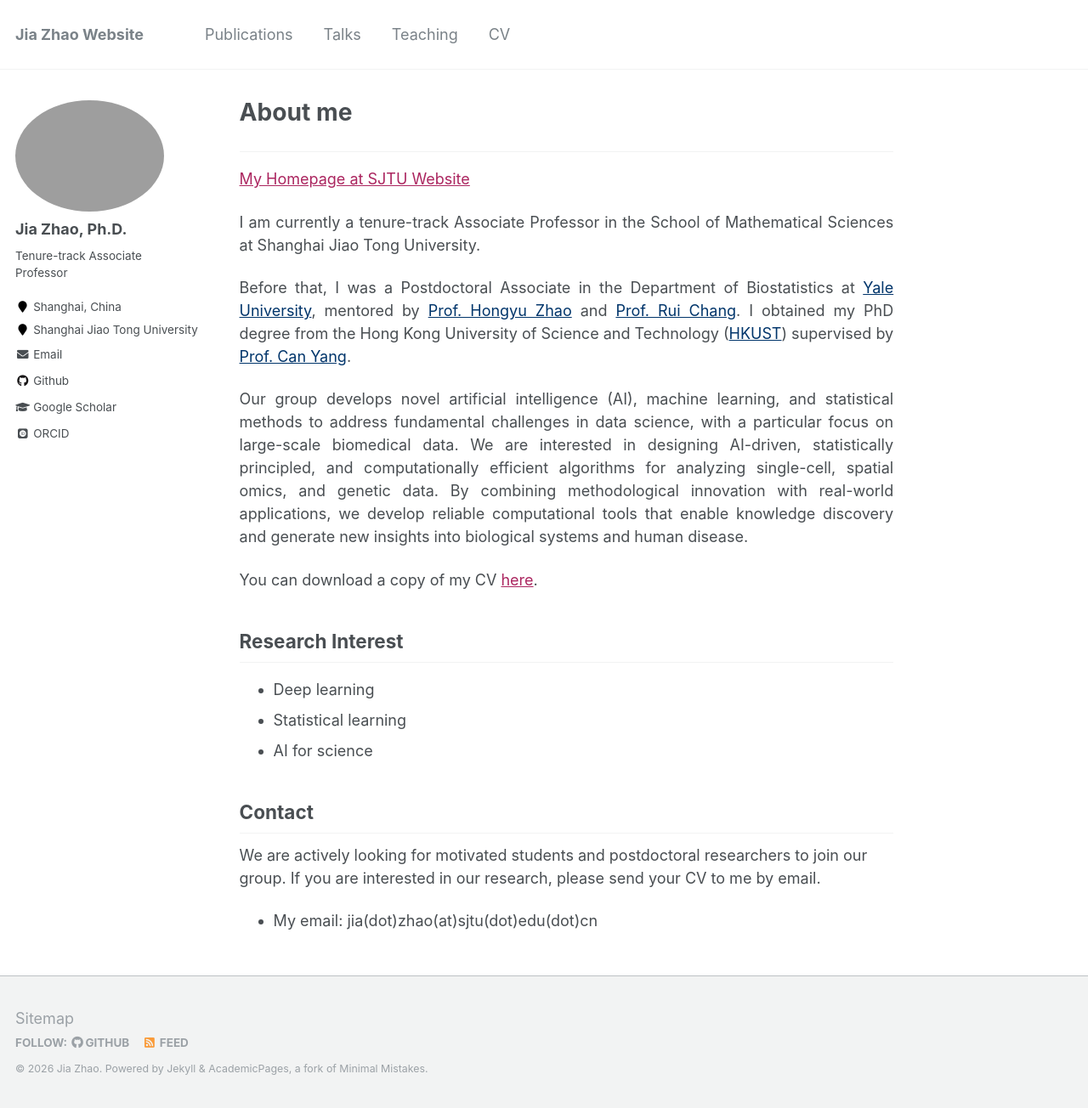
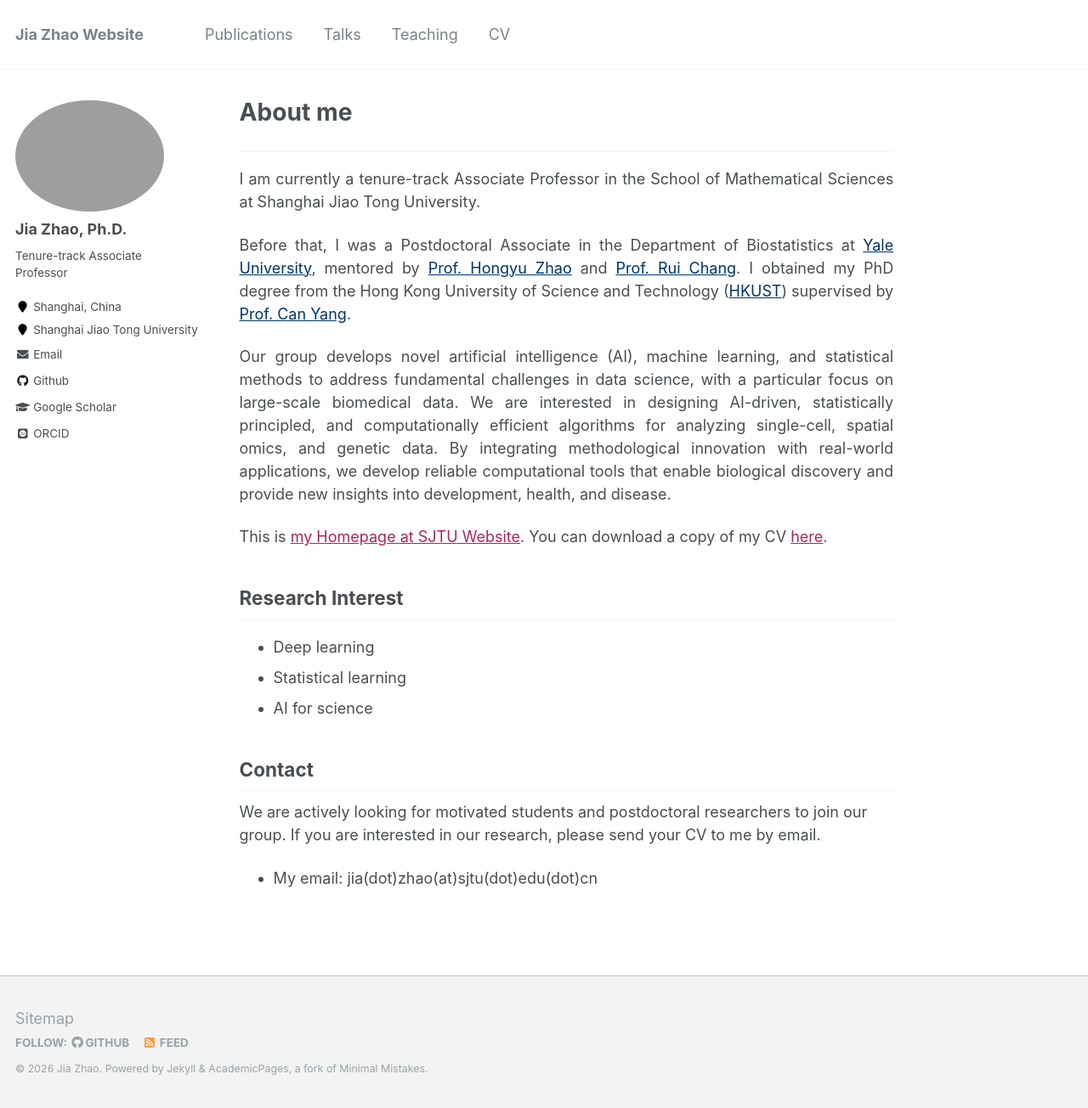
Before and after one commit to jiazhao97/jiazhao97.github.io, a Jekyll site: the page built from _pages/about.md, in a window 1280 px wide and 1304 px high. Shown: the whole window at 85% size. Built offline with Jekyll 4.4.1, drawn with Linux system fonts in a browser that asks for light colours; some web fonts are replaced.

Commit message:
Update about.md

```diff
--- a/_pages/about.md
+++ b/_pages/about.md
@@ -21,10 +19,10 @@ Before that, I was a Postdoctoral Associate in the Department of Biostatistics a
 </p>
 
 <p style="text-align: justify">
-Our group develops novel artificial intelligence (AI), machine learning, and statistical methods to address fundamental challenges in data science, with a particular focus on large-scale biomedical data. We are interested in designing AI-driven, statistically principled, and computationally efficient algorithms for analyzing single-cell, spatial omics, and genetic data. By combining methodological innovation with real-world applications, we develop reliable computational tools that enable knowledge discovery and generate new insights into biological systems and human disease.
+Our group develops novel artificial intelligence (AI), machine learning, and statistical methods to address fundamental challenges in data science, with a particular focus on large-scale biomedical data. We are interested in designing AI-driven, statistically principled, and computationally efficient algorithms for analyzing single-cell, spatial omics, and genetic data. By integrating methodological innovation with real-world applications, we develop reliable computational tools that enable biological discovery and provide new insights into development, health, and disease.
 </p>
 
-You can download a copy of my CV [here](/files/cv.Jia.Zhao.20260716.pdf).
+This is [my Homepage at SJTU Website](https://www.math.sjtu.edu.cn/Default/teachershow/tags/MDAwMDAwMDAwMLJ4fpeGpKF2). You can download a copy of my CV [here](/files/cv.Jia.Zhao.20260716.pdf).
 
 
 Research Interest
```
Also changed, not shown: other parts of _pages/about.md (+0 -2 lines).
